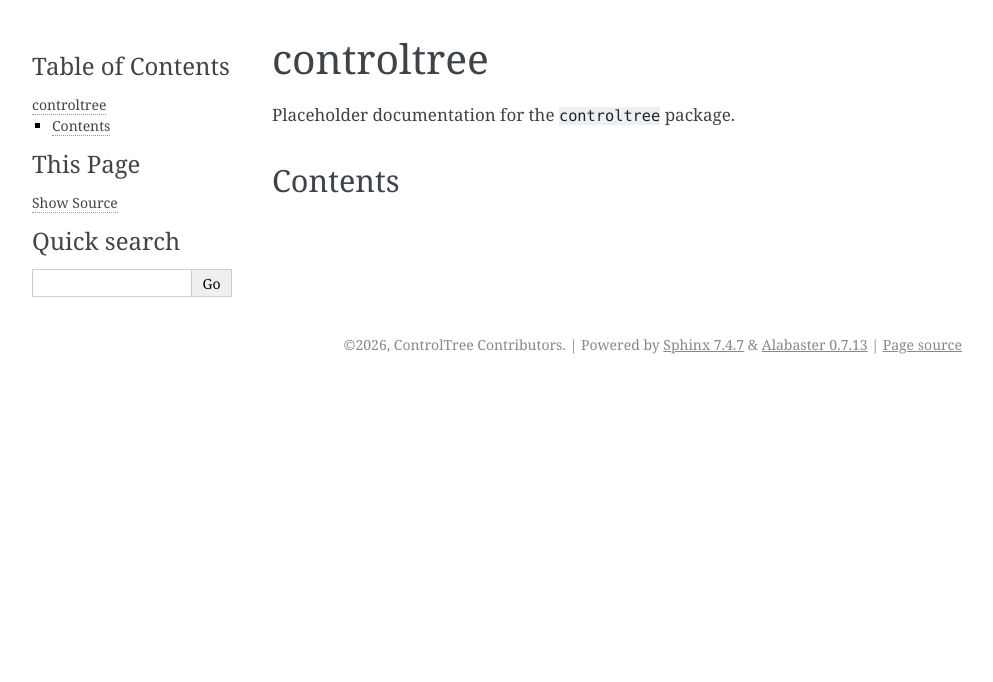
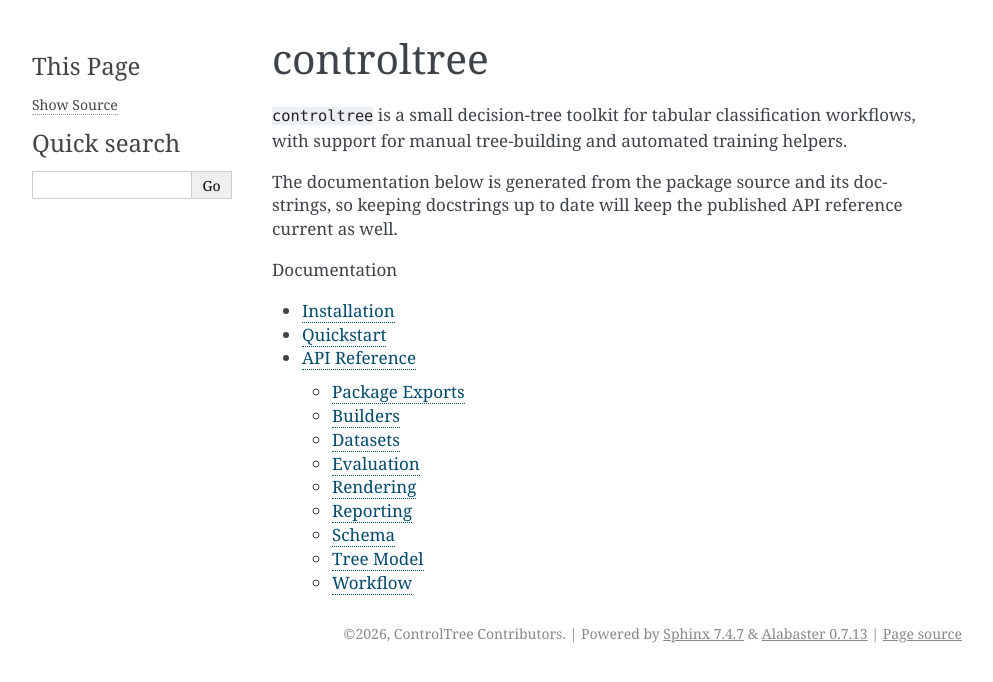
Before and after one commit to daniel-vital-de-alcantara/ControlTree, a Sphinx documentation site: the page built from docs/index.rst, in a window 1280 px wide. Shown: the top 682 px of the page, without its empty margins (148-1141 px from the left). Built offline with Sphinx 7.4.7, drawn with Linux system fonts in a browser that asks for light colours.

Commit message:
first docs

```diff
--- /dev/null
+++ b/docs/api.rst
@@ -0,0 +1,57 @@
+API Reference
+=============
+
+Package Exports
+---------------
+
+.. automodule:: controltree
+   :members:
+   :undoc-members:
+
+Builders
+--------
+
+.. automodule:: controltree.builders
+   :members:
+
+Datasets
+--------
+
+.. automodule:: controltree.datasets
+   :members:
+
+Evaluation
+----------
+
+.. automodule:: controltree.evaluation
+   :members:
+
+Rendering
+---------
+
+.. automodule:: controltree.rendering
+   :members:
+
+Reporting
+---------
+
+.. automodule:: controltree.reporting
+   :members:
+
+Schema
+------
+
+.. automodule:: controltree.schema
+   :members:
+
+Tree Model
+----------
+
+.. automodule:: controltree.tree
+   :members:
+
+Workflow
+--------
+
+.. automodule:: controltree.workflow
+   :members:
--- a/docs/conf.py
+++ b/docs/conf.py
@@ -1,12 +1,30 @@
 """Sphinx configuration for the ``controltree`` documentation."""
+
+from __future__ import annotations
+
+from pathlib import Path
+import sys
+
+
+ROOT = Path(__file__).resolve().parents[1]
+SRC = ROOT / "src"
+if str(SRC) not in sys.path:
+    sys.path.insert(0, str(SRC))
 
 project = "controltree"
 copyright = "2026, ControlTree Contributors"
 author = "ControlTree Contributors"
 release = "0.1.0"
 
-extensions = []
+extensions = [
+    "sphinx.ext.autodoc",
+    "sphinx.ext.autosummary",
+]
 templates_path = ["_templates"]
 exclude_patterns = ["_build"]
 
+autosummary_generate = True
+autodoc_member_order = "bysource"
+autoclass_content = "both"
+
 html_theme = "alabaster"
--- a/docs/index.rst
+++ b/docs/index.rst
@@ -1,11 +1,18 @@
 controltree
 ===========
 
-Placeholder documentation for the ``controltree`` package.
+``controltree`` is a small decision-tree toolkit for tabular classification
+workflows, with support for manual tree-building and automated training
+helpers.
 
-Contents
---------
+The documentation below is generated from the package source and its
+docstrings, so keeping docstrings up to date will keep the published API
+reference current as well.
 
 .. toctree::
    :maxdepth: 2
-   :caption: Reference
+   :caption: Documentation
+
+   installation
+   quickstart
+   api
```
Also changed, not shown: docs/installation.rst (added, +23 -0 lines), docs/quickstart.rst (added, +38 -0 lines), .readthedocs.yaml (added).
